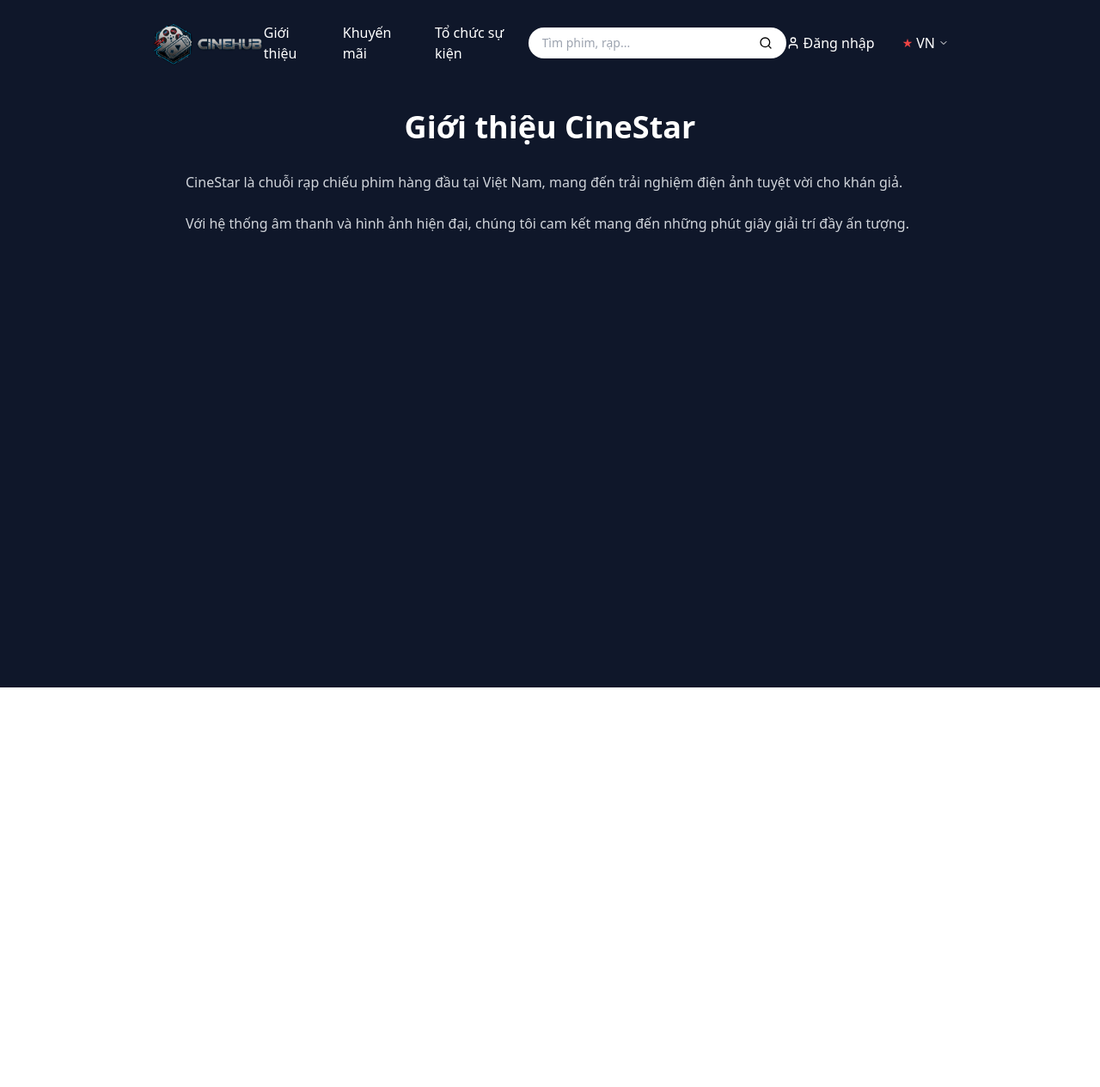
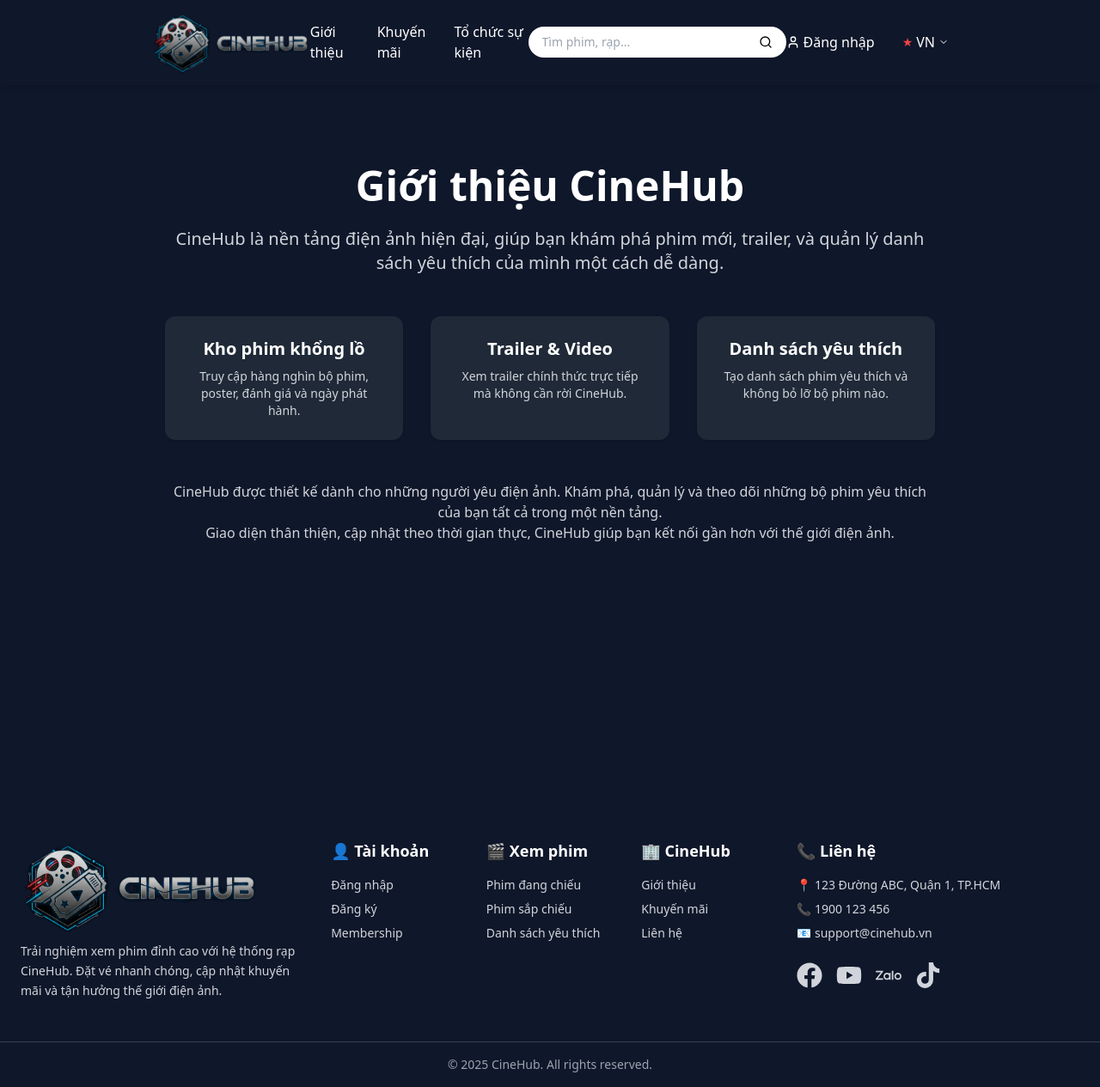
Before and after one commit to flourineV/cinemas-frontend, a React (Vite) app: page /about in a window 1280 px wide. Shown: the whole page at 86% size. Before the commit the page ends 800 px from the top, so only its background shows below. Built offline with nearby package versions, Linux system fonts and the light colour scheme; no server answers.

Commit message:
add Footer

```diff
--- a/package.json
+++ b/package.json
@@ -18,6 +18,7 @@
     "lucide-react": "^0.544.0",
     "react": "^19.1.1",
     "react-dom": "^19.1.1",
+    "react-icons": "^5.5.0",
     "react-router-dom": "^7.9.1",
     "tailwind-merge": "^3.3.1",
     "tailwindcss-animate": "^1.0.7",
--- /dev/null
+++ b/src/components/layout/Footer.tsx
@@ -0,0 +1,78 @@
+import { FaFacebook, FaTiktok, FaYoutube} from "react-icons/fa";
+import { SiZalo } from "react-icons/si";
+
+const Footer = () => {
+  return (
+    <footer className="bg-slate-900 text-gray-300 mt-16">
+      <div className="max-w-7xl mx-auto px-6 py-12 grid grid-cols-1 sm:grid-cols-2 md:grid-cols-3 lg:grid-cols-7 gap-8">
+
+        {/* Logo + mô tả */}
+        <div className="col-span-1 lg:col-span-2">
+          <img
+            src="/LogoFullfinal.png"
+            alt="CineHub Logo"
+            className="h-28 mb-2"
+          />
+          <p className="text-sm leading-relaxed">
+            Trải nghiệm xem phim đỉnh cao với hệ thống rạp CineHub.
+            Đặt vé nhanh chóng, cập nhật khuyến mãi và tận hưởng thế giới điện ảnh.
+          </p>
+        </div>
+
+        {/* Tài khoản */}
+        <div>
+          <h3 className="text-lg font-semibold text-white mb-4">👤 Tài khoản</h3>
+          <ul className="space-y-2 text-sm">
+            <li><a href="/login" className="hover:text-white transition">Đăng nhập</a></li>
+            <li><a href="/register" className="hover:text-white transition">Đăng ký</a></li>
+            <li><a href="/membership" className="hover:text-white transition">Membership</a></li>
+          </ul>
+        </div>
+
+        {/* Xem phim */}
+        <div>
+          <h3 className="text-lg font-semibold text-white mb-4">🎬 Xem phim</h3>
+          <ul className="space-y-2 text-sm">
+            <li><a href="/now-showing" className="hover:text-white transition">Phim đang chiếu</a></li>
+            <li><a href="/upcoming" className="hover:text-white transition">Phim sắp chiếu</a></li>
+            <li><a href="/favorites" className="hover:text-white transition">Danh sách yêu thích</a></li>
+          </ul>
+        </div>
+
+        {/* CineHub */}
+        <div>
+          <h3 className="text-lg font-semibold text-white mb-4">🏢 CineHub</h3>
+          <ul className="space-y-2 text-sm">
+            <li><a href="/about" className="hover:text-white transition">Giới thiệu</a></li>
+            <li><a href="/promotions" className="hover:text-white transition">Khuyến mãi</a></li>
+            <li><a href="/contact" className="hover:text-white transition">Liên hệ</a></li>
+          </ul>
+        </div>
+
+        {/* Liên hệ */}
+        <div className="lg:col-span-2">
+          <h3 className="text-lg font-bold text-white mb-4">📞 Liên hệ</h3>
+          <ul className="space-y-2 text-sm">
+            <li>📍 123 Đường ABC, Quận 1, TP.HCM</li>
+            <li>📞 1900 123 456</li>
+            <li>📧 support@cinehub.vn</li>
+          </ul>
+
+          <div className="flex space-x-4 mt-6 text-3xl">
+            <a href="#" className="hover:text-blue-500"><FaFacebook /></a>
+            <a href="#" className="hover:text-red-500"><FaYoutube /></a>
+            <a href="#" className="hover:text-cyan-500"><SiZalo /></a>
+            <a href="#" className="hover:text-cyan-500"><FaTiktok /></a>
+          </div>
+        </div>
+      </div>
+
+      {/* Copyright */}
+      <div className="border-t border-gray-700 text-center py-4 text-sm text-gray-400">
+        © 2025 CineHub. All rights reserved.
+      </div>
+    </footer>
+  );
+};
+
+export default Footer;
--- a/src/components/layout/Header.tsx
+++ b/src/components/layout/Header.tsx
@@ -10,15 +10,15 @@
   const { logout } = useAuthActions();
 
   return (
-    <header className="fixed top-0 left-0 right-0 bg-slate-900 text-white">
+    <header className="fixed top-0 left-0 right-0 bg-slate-900 text-white z-50 shadow-md">
       <div className="w-full px-4 sm:px-6 lg:px-8">
         <div
           className="
             flex items-center justify-between
-            py-5 px-4
-            sm:py-6 sm:px-6
-            md:py-6 md:px-12
-            lg:py-6 lg:px-36
+            py-2 px-4
+            sm:py-3 sm:px-6
+            md:py-3 md:px-12
+            lg:py-3 lg:px-36
             w-full
           "
         >
@@ -26,7 +26,7 @@
             <img
               src="/LogoFullfinal.png"
               alt="CineHub Logo"
-              className="max-h-14 w-auto object-contain"
+              className="max-h-14 sm:max-h-16 md:max-h-20 lg:max-h-24 w-auto object-contain"
             />
           </Link>
 
--- a/src/components/layout/Layout.tsx
+++ b/src/components/layout/Layout.tsx
@@ -1,5 +1,6 @@
 import type { ReactNode } from 'react';
 import Header from './Header';
+import Footer from "./Footer";
 
 interface LayoutProps {
   children: ReactNode;
@@ -9,9 +10,10 @@
   return (
     <div className="min-h-screen w-full">
       <Header />
-      <main className="w-full">
+      <main className="pt-16">
         {children}
       </main>
+      <Footer />
     </div>
   );
 };
--- a/src/pages/About/index.tsx
+++ b/src/pages/About/index.tsx
@@ -3,17 +3,45 @@
 const About = () => {
   return (
     <Layout>
-      <div className="min-h-screen bg-slate-900 py-20 pt-32">
-        <div className="max-w-4xl mx-auto px-6">
-          <h1 className="text-4xl font-bold text-white mb-8 text-center">
-            Giới thiệu CineStar
+      <div className="min-h-screen bg-slate-900 pt-32 pb-20 px-4">
+        <div className="max-w-4xl mx-auto text-center">
+          {/* Hero / Giới thiệu */}
+          <h1 className="text-4xl sm:text-5xl font-bold text-white mb-6">
+            Giới thiệu CineHub
           </h1>
-          <div className="prose prose-lg mx-auto">
-            <p className="text-gray-300 mb-6">
-              CineStar là chuỗi rạp chiếu phim hàng đầu tại Việt Nam, mang đến trải nghiệm điện ảnh tuyệt vời cho khán giả.
+          <p className="text-gray-300 text-lg sm:text-xl mb-12">
+            CineHub là nền tảng điện ảnh hiện đại, giúp bạn khám phá phim mới, trailer, và quản lý danh sách yêu thích của mình một cách dễ dàng.
+          </p>
+
+          {/* Features */}
+          <div className="grid grid-cols-1 sm:grid-cols-2 lg:grid-cols-3 gap-8 mb-12">
+            <div className="bg-gray-800 p-6 rounded-lg shadow hover:shadow-lg transition">
+              <h3 className="text-xl font-semibold text-white mb-2">Kho phim khổng lồ</h3>
+              <p className="text-gray-300 text-sm">
+                Truy cập hàng nghìn bộ phim, poster, đánh giá và ngày phát hành.
+              </p>
+            </div>
+            <div className="bg-gray-800 p-6 rounded-lg shadow hover:shadow-lg transition">
+              <h3 className="text-xl font-semibold text-white mb-2">Trailer & Video</h3>
+              <p className="text-gray-300 text-sm">
+                Xem trailer chính thức trực tiếp mà không cần rời CineHub.
+              </p>
+            </div>
+            <div className="bg-gray-800 p-6 rounded-lg shadow hover:shadow-lg transition">
+              <h3 className="text-xl font-semibold text-white mb-2">Danh sách yêu thích</h3>
+              <p className="text-gray-300 text-sm">
+                Tạo danh sách phim yêu thích và không bỏ lỡ bộ phim nào.
+              </p>
+            </div>
+          </div>
+
+          {/* About / Thông tin chi tiết */}
+          <div className="prose prose-lg mx-auto text-center text-gray-300">
+            <p>
+              CineHub được thiết kế dành cho những người yêu điện ảnh. Khám phá, quản lý và theo dõi những bộ phim yêu thích của bạn tất cả trong một nền tảng.
             </p>
-            <p className="text-gray-300 mb-6">
-              Với hệ thống âm thanh và hình ảnh hiện đại, chúng tôi cam kết mang đến những phút giây giải trí đầy ấn tượng.
+            <p>
+              Giao diện thân thiện, cập nhật theo thời gian thực, CineHub giúp bạn kết nối gần hơn với thế giới điện ảnh.
             </p>
           </div>
         </div>
--- a/src/pages/Home/index.tsx
+++ b/src/pages/Home/index.tsx
@@ -107,7 +107,7 @@
     <Layout>
       <div className="w-full bg-slate-900 min-h-screen pt-20">
          {/* Banner quảng cáo */}
-         <section className="relative w-full max-w-6xl mx-auto h-[300px] sm:h-[400px] lg:h-[500px] overflow-hidden rounded-2xl shadow-lg">
+         <section className="relative w-full max-w-6xl mx-auto aspect-[16/6] overflow-hidden rounded-2xl shadow-lg">
           <div
             className="flex transition-transform duration-700 ease-in-out h-full"
             style={{ transform: `translateX(-${currentIndex * 100}%)` }} // hiệu ứng trượt ngang
@@ -157,7 +157,7 @@
 
         {/* Carousel phim đang chiếu */}
         <section className="relative w-full max-w-6xl mx-auto mt-10">
-          <h2 className="text-2xl md:text-3xl font-bold text-white mb-6">🎬 Phim đang chiếu</h2>
+          <h2 className="text-2xl md:text-3xl font-bold text-white mb-6">🎬 PHIM ĐANG CHIẾU</h2>
 
           <div className="relative overflow-hidden rounded-2xl shadow-lg">
             <div
@@ -231,7 +231,7 @@
 
         {/* Phim sắp chiếu */}
         <section className="relative w-full max-w-6xl mx-auto mt-16">
-          <h2 className="text-2xl md:text-3xl font-bold text-white mb-6">🎥 Phim sắp chiếu</h2>
+          <h2 className="text-2xl md:text-3xl font-bold text-white mb-6">🎥 PHIM SẮP CHIẾU</h2>
 
           <div className="relative overflow-hidden rounded-2xl shadow-lg">
             <div
@@ -305,7 +305,7 @@
 
         {/* --- Khuyến mãi --- */}
         <section className="relative w-full max-w-6xl mx-auto mt-10">
-          <h2 className="text-2xl md:text-3xl font-bold text-white mb-6">🔥 Khuyến mãi</h2>
+          <h2 className="text-2xl md:text-3xl font-bold text-white mb-6">🔥 KHUYẾN MÃI</h2>
 
           <div className="relative overflow-hidden rounded-2xl shadow-lg">
             <div
@@ -380,7 +380,7 @@
 
         {/* Chương trình thành viên */}
         <section className="w-full max-w-6xl mx-auto px-4 py-12">
-          <h2 className="text-2xl md:text-3xl font-bold text-white mb-6">🎟️ Chương trình thành viên</h2>
+          <h2 className="text-2xl md:text-3xl font-bold text-white mb-6">🎟️ CHƯƠNG TRÌNH THÀNH VIÊN</h2>
 
           <div className="grid grid-cols-1 sm:grid-cols-2 lg:grid-cols-3 gap-6">
             {/* Member Card 1 */}
@@ -433,7 +433,7 @@
 
         {/* Liên hệ chúng tôi */}
         <section className="w-full max-w-6xl mx-auto px-4 py-12">
-          <h2 className="text-2xl md:text-3xl font-bold text-white mb-6 text-center">📞 Liên hệ chúng tôi</h2>
+          <h2 className="text-2xl md:text-3xl font-bold text-white mb-6 text-center">📞 LIÊN HỆ CHÚNG TÔI</h2>
 
           <div className="grid grid-cols-1 lg:grid-cols-2 gap-8">
             {/* Thông tin liên hệ */}
@@ -445,7 +445,7 @@
                 <span className="font-semibold text-white">☎️ Hotline:</span> 1900 123 456
               </p>
               <p>
-                <span className="font-semibold text-white">✉️ Email:</span> support@cinema.vn
+                <span className="font-semibold text-white">✉️ Email:</span> support@cinehub.vn
               </p>
 
               {/* Bản đồ (embed Google Map) */}
```
Also changed, not shown: 1 other file (tests, documents, lock files or other folders).
